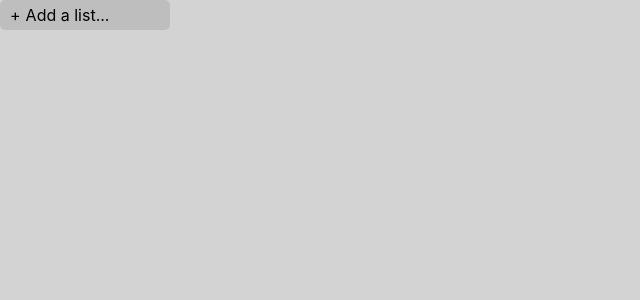
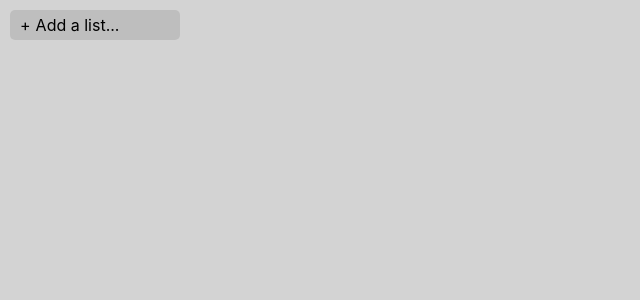
Before and after one commit to Rakoviesky/trello-copy, a React (Create React App) app: page / in a window 1280 px wide. Shown: the top 300 px of the page, without its empty margins (0-640 px from the left). Built offline with nearby package versions, Linux system fonts and the light colour scheme.

Commit message:
Added files and deleted App.css (not use)

```diff
--- a/src/App.css
+++ /dev/null
@@ -1,38 +0,0 @@
-.App {
-  text-align: center;
-}
-
-.App-logo {
-  height: 40vmin;
-  pointer-events: none;
-}
-
-@media (prefers-reduced-motion: no-preference) {
-  .App-logo {
-    animation: App-logo-spin infinite 20s linear;
-  }
-}
-
-.App-header {
-  background-color: #282c34;
-  min-height: 100vh;
-  display: flex;
-  flex-direction: column;
-  align-items: center;
-  justify-content: center;
-  font-size: calc(10px + 2vmin);
-  color: white;
-}
-
-.App-link {
-  color: #61dafb;
-}
-
-@keyframes App-logo-spin {
-  from {
-    transform: rotate(0deg);
-  }
-  to {
-    transform: rotate(360deg);
-  }
-}
--- a/src/WishField.js
+++ b/src/WishField.js
@@ -28,7 +28,7 @@
   };
 
   return (
-    <div>
+    <>
       <div className={`listAdd ${displayed && "displayed"}`} onClick={addList}>
         <span className="listAdd__add">+</span>Add a list...
       </div>
@@ -50,6 +50,6 @@
           />
         </form>
       </div>
-    </div>
+    </>
   );
 }
--- a/src/styles/app.css
+++ b/src/styles/app.css
@@ -1,3 +1,9 @@
+.App{
+  display:flex;
+  flex-direction: row;
+  width:100vw;
+}
+
 body {
   background-color: lightgrey;
   height: 100vh;
--- a/src/styles/listItem.css
+++ b/src/styles/listItem.css
@@ -1,10 +1,10 @@
 .listItem__wrapper {
+  margin:10px;
   height: 100vh;
   width: 220px;
 }
 
 .listItem__item {
-  margin-top: 10px;
   background-color: white;
   width: 200px;
   max-height: 100%;
--- a/src/styles/wishField.css
+++ b/src/styles/wishField.css
@@ -1,8 +1,11 @@
 .listAdd {
   background-color: rgba(0, 0, 0, 0.1);
   width: 160px;
+  height:20px;
   padding: 5px;
+  margin:10px;
   border-radius: 5px;
+  order:10;
 }
 
 .listAdd:hover {
@@ -16,11 +19,13 @@
 }
 
 .wishField {
+  margin:10px;
   background-color: white;
   width: 160px;
   height: 62px;
   padding: 5px;
   border-radius: 5px;
+  order:10;
 }
 
 .wishField__input {
```
